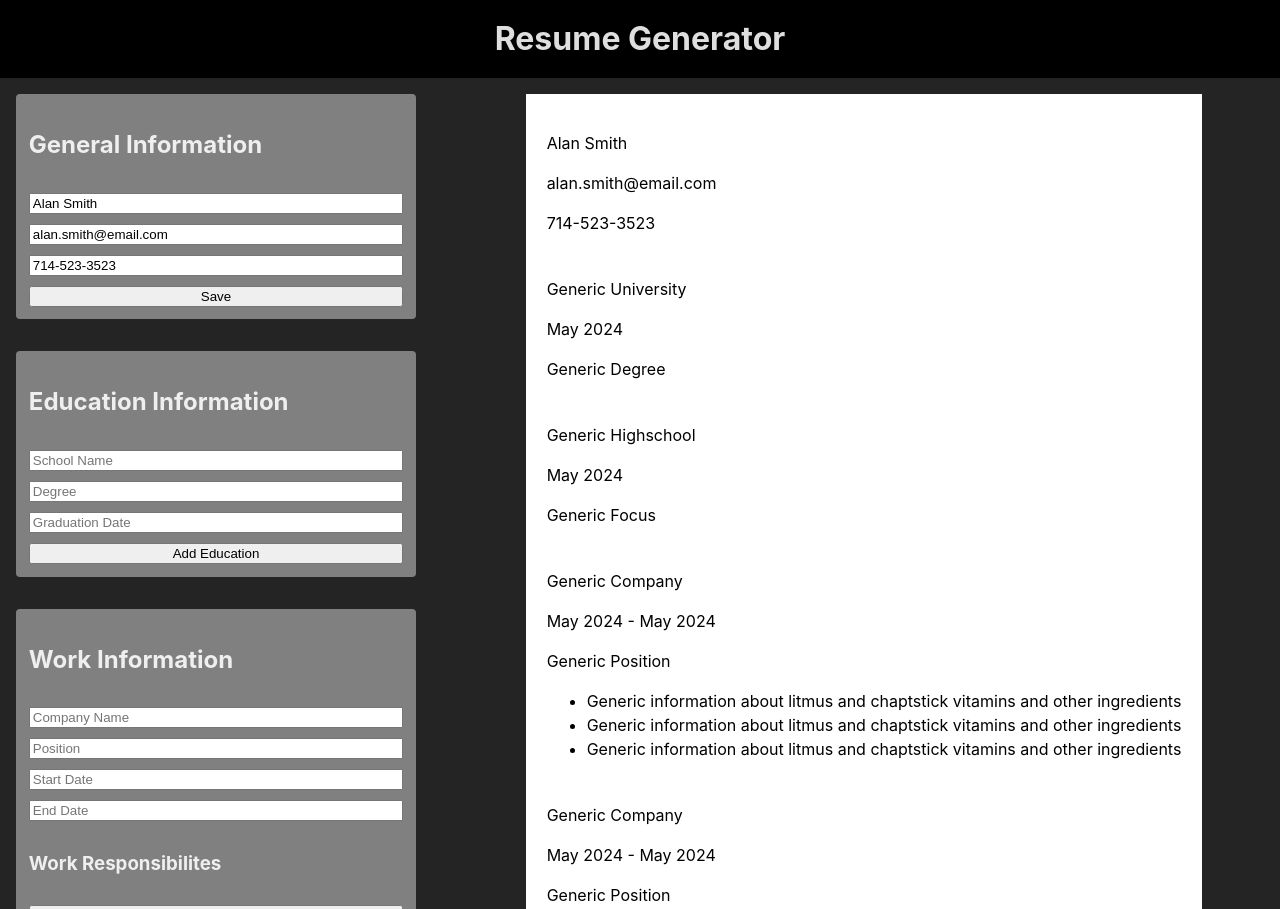
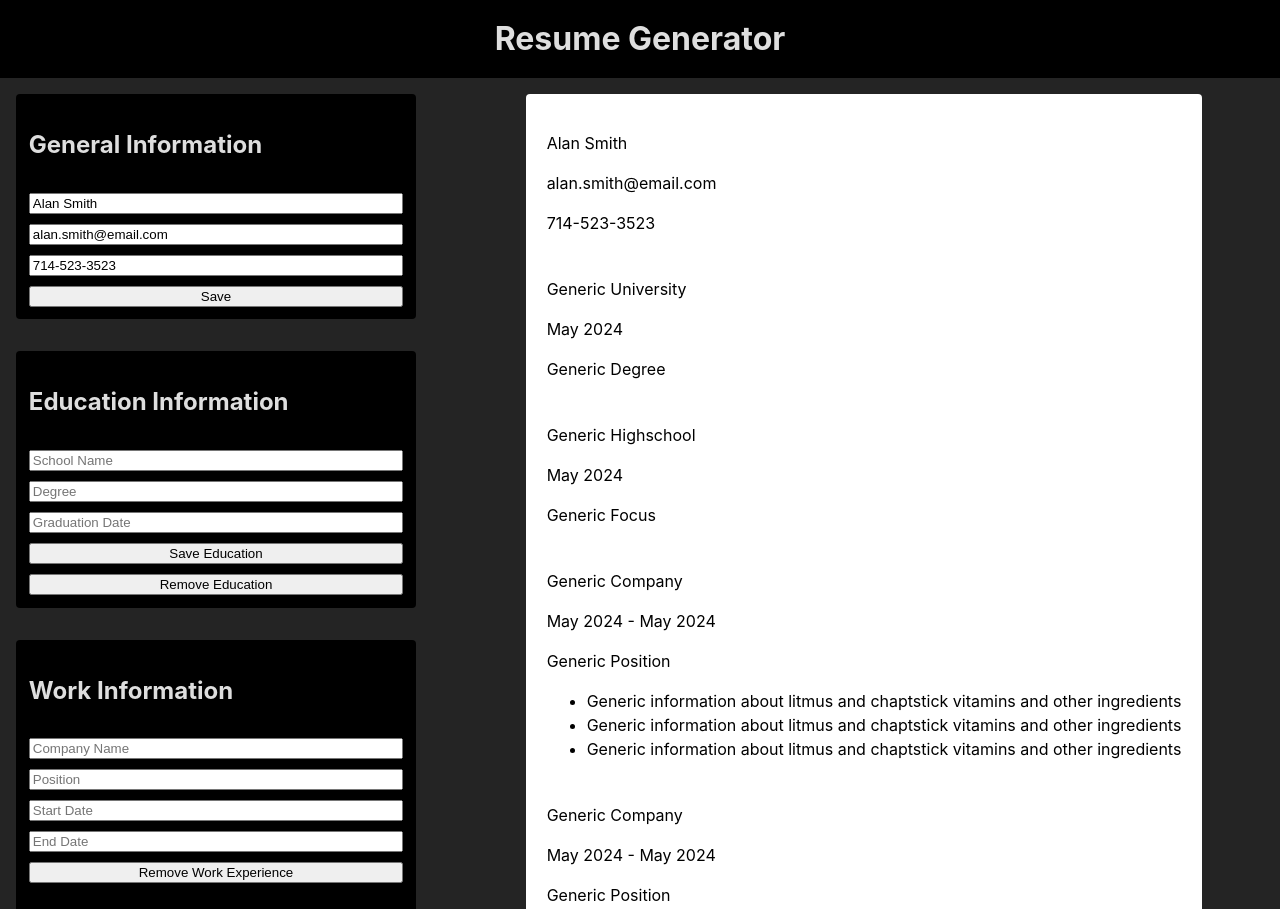
Before and after one commit to tdogpog/cvAppReact, a React (Vite) app: page / in a window 1280 px wide. Shown: the top 909 px of the page. Built offline with nearby package versions, Linux system fonts and the light colour scheme.

Commit message:
Added in editing functionality for education items

```diff
--- a/src/components/MainComponents.jsx
+++ b/src/components/MainComponents.jsx
@@ -20,6 +20,8 @@ function MainComponents() {
   // its centralized then cascaded
   const [dummyState, setDummyState] = useState(0);
 
+  const [editEducation, setEditEducation] = useState(null);
+
   const forceUpdate = () => {
     setDummyState((prev) => prev + 1);
   };
@@ -30,13 +32,44 @@ function MainComponents() {
   }
 
   function updateEducationInfo(updatedEducation) {
-    resumeData.userEducation.push(updatedEducation);
+    if (editEducation) {
+      const index = resumeData.userEducation.findIndex(
+        (education) => education.educationKey === editEducation.educationKey
+      );
+      //could cause issues, spread/direct write conflict
+      resumeData.userEducation[index] = {
+        ...resumeData.userEducation[index],
+
+        ...updatedEducation,
+      };
+    } else {
+      resumeData.userEducation.push(updatedEducation);
+    }
+    setEditEducation(null);
     forceUpdate();
   }
 
   function updateWorkInfo(updatedWork) {
     resumeData.userWork.push(updatedWork);
     forceUpdate();
+  }
+
+  function removeWorkInfo() {
+    if (resumeData.userWork.length > 1) {
+      resumeData.userWork = resumeData.userWork.slice(0, -1);
+      forceUpdate();
+    }
+  }
+
+  function removeEducationInfo() {
+    if (resumeData.userEducation.length > 1) {
+      resumeData.userEducation = resumeData.userEducation.slice(0, -1);
+      forceUpdate();
+    }
+  }
+
+  function handleEducationClick(educationItem) {
+    setEditEducation(educationItem);
   }
 
   return (
@@ -52,12 +85,15 @@ function MainComponents() {
           <EducationInfo
             userEducation={resumeData.userEducation}
             updateEducationInfo={updateEducationInfo}
+            removeEducationInfo={removeEducationInfo}
+            editEducation={editEducation}
           />
         </section>
         <section className="workSection">
           <WorkInfo
             userWork={resumeData.userWork}
             updateWorkInfo={updateWorkInfo}
+            removeWorkInfo={removeWorkInfo}
           />
         </section>
       </div>
@@ -67,7 +103,10 @@ function MainComponents() {
             <DisplayGeneral resumeData={resumeData} />
           </div>
           <div className="displayEducation">
-            <DisplayEducation resumeData={resumeData} />
+            <DisplayEducation
+              resumeData={resumeData}
+              handleEducationClick={handleEducationClick}
+            />
           </div>
           <div className="displayWork">
             <DisplayWork resumeData={resumeData} />
--- a/src/components/display/DisplayEducation.jsx
+++ b/src/components/display/DisplayEducation.jsx
@@ -1,8 +1,17 @@
-function DisplayEducation({ resumeData }) {
+function DisplayEducation({ resumeData, handleEducationClick }) {
   return (
     <div className="educationSectionDisplay">
       {resumeData.userEducation.map((education) => (
-        <div key={education.educationKey} className="educationItem">
+        <div
+          //protect the function from running on render with an arrow functino
+          //in react js funcs get immediately called
+          //we want this to execute only when the user clicks, so we give it a
+          //function definition
+          //also this attaches to each item via the map
+          onClick={() => handleEducationClick(education)}
+          key={education.educationKey}
+          className="educationItem"
+        >
           <p>{education.educationName || "University Here"}</p>
           <p>{education.educationGraduation || "Graduation Date"}</p>
 
--- a/src/components/inputs/EducationInfo.jsx
+++ b/src/components/inputs/EducationInfo.jsx
@@ -1,12 +1,23 @@
-import React, { useState } from "react";
+import React, { useState, useEffect } from "react";
 
-function EducationInfo({ userEducation, updateEducationInfo }) {
+function EducationInfo({
+  userEducation,
+  updateEducationInfo,
+  removeEducationInfo,
+  editEducation,
+}) {
   const [education, setEducation] = useState({
     educationName: "",
     educationStudied: "",
     educationGraduation: "",
     educationKey: crypto.randomUUID(),
   });
+
+  useEffect(() => {
+    if (editEducation) {
+      setEducation(editEducation);
+    }
+  }, [editEducation]);
 
   const handleChange = (e) => {
     const { name, value } = e.target;
@@ -23,6 +34,10 @@ function EducationInfo({ userEducation, updateEducationInfo }) {
       educationGraduation: "",
       educationKey: crypto.randomUUID(),
     });
+  };
+
+  const removeEducationItem = () => {
+    removeEducationInfo();
   };
 
   return (
@@ -47,7 +62,14 @@ function EducationInfo({ userEducation, updateEducationInfo }) {
         placeholder="Graduation Date"
       />
 
-      <button type="submit">Add Education</button>
+      <button type="submit">Save Education</button>
+      <button
+        type="button"
+        onClick={removeEducationItem}
+        id="removeEducaitonItem"
+      >
+        Remove Education
+      </button>
     </form>
   );
 }
--- a/src/components/inputs/WorkInfo.jsx
+++ b/src/components/inputs/WorkInfo.jsx
@@ -1,6 +1,6 @@
 import React, { useState } from "react";
 
-function WorkInfo({ userWork, updateWorkInfo }) {
+function WorkInfo({ userWork, updateWorkInfo, removeWorkInfo }) {
   const [work, setWork] = useState({
     workKey: crypto.randomUUID(),
     workCompany: "",
@@ -53,6 +53,10 @@ function WorkInfo({ userWork, updateWorkInfo }) {
     }
   };
 
+  const removeWorkItem = () => {
+    removeWorkInfo();
+  };
+
   // grab the index of the responsiblitiy you're editing and its event value
   const handleDutyChange = (index, value) => {
     //get a map of the duties
@@ -95,6 +99,9 @@ function WorkInfo({ userWork, updateWorkInfo }) {
         onChange={handleChange}
         placeholder="End Date"
       />
+      <button type="button" onClick={removeWorkItem} id="removeWorkItem">
+        Remove Work Experience
+      </button>
       <div className="responsibilities">
         <h3>Work Responsibilites</h3>
         <button
@@ -121,7 +128,7 @@ function WorkInfo({ userWork, updateWorkInfo }) {
         ))}
       </div>
       <p></p>
-      <button type="submit">Add Work Experience</button>
+      <button type="submit">Save Work Experience</button>
     </form>
   );
 }
--- a/src/index.css
+++ b/src/index.css
@@ -60,17 +60,17 @@ section {
 }
 
 .generalSection {
-  background-color: grey;
+  background-color: black;
   border-radius: 4px;
 }
 
 .educationSection {
-  background-color: grey;
+  background-color: black;
   border-radius: 4px;
 }
 
 .workSection {
-  background-color: grey;
+  background-color: black;
   border-radius: 4px;
 }
 
@@ -84,6 +84,7 @@ section {
 
 .displayContainer {
   background-color: white;
+  border-radius: 4px;
   padding: 1rem;
 }
 
@@ -98,10 +99,6 @@ section {
   padding: 5px;
 }
 
-.displayGeneral:hover {
-  box-shadow: 0 8px 15px rgba(0, 0, 0, 0.3);
-}
-
 .educationItem {
   transition: box-shadow 0.3s ease;
   padding: 5px;
@@ -109,6 +106,7 @@ section {
 
 .educationItem:hover {
   box-shadow: 0 8px 15px rgba(0, 0, 0, 0.3);
+  cursor: pointer;
 }
 
 .workItem {
@@ -118,4 +116,5 @@ section {
 
 .workItem:hover {
   box-shadow: 0 8px 15px rgba(0, 0, 0, 0.3);
+  cursor: pointer;
 }
```
